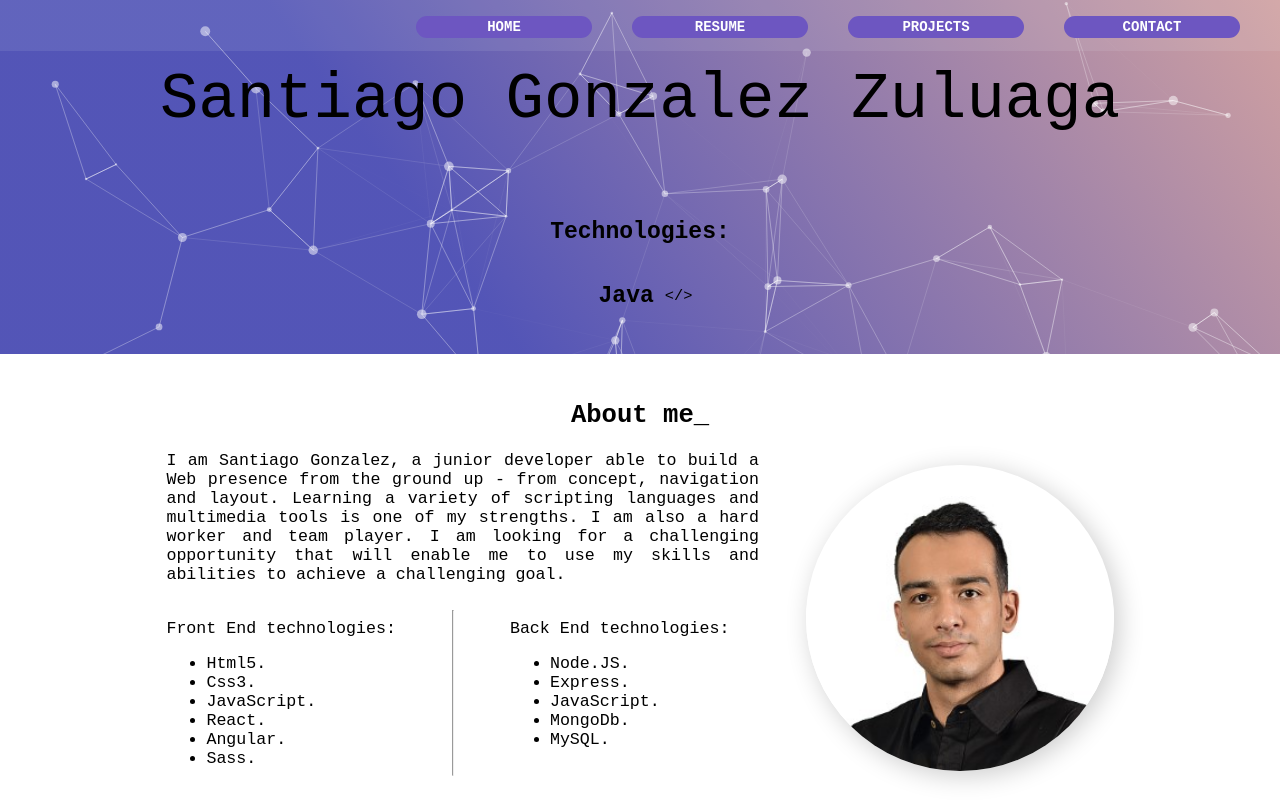
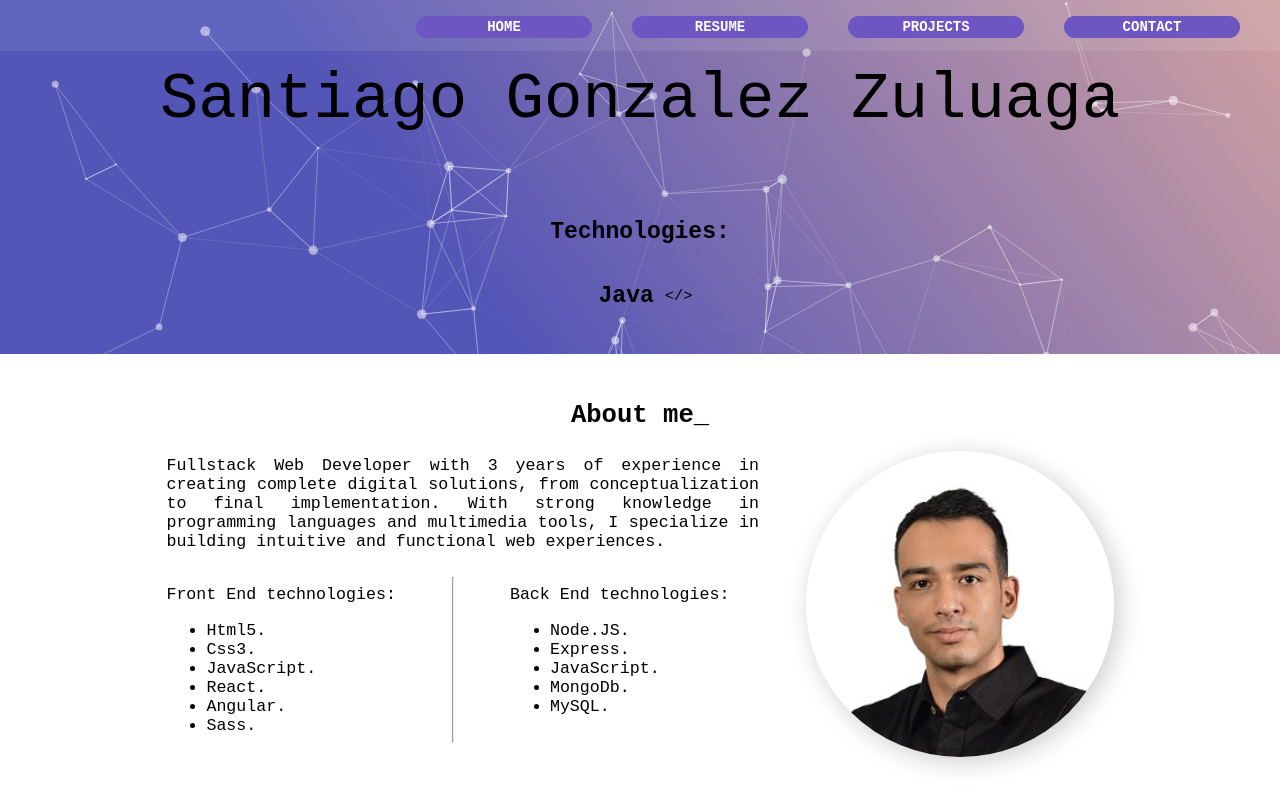
Before and after one commit to santiagogozu/Portafolio, a React (Create React App) app: page / in a window 1280 px wide. Shown: the top 800 px of the page. Built offline with nearby package versions, Linux system fonts and the light colour scheme.

Commit message:
Change in About

```diff
--- a/src/Components/About/About.jsx
+++ b/src/Components/About/About.jsx
@@ -12,13 +12,12 @@ const About = () => {
           <img src={imgAbout} alt="" />
         </div>
         <div className="section__description">
-            <div className="section__description_text" >
-              I am Santiago Gonzalez, a junior developer able to build a Web
-              presence from the ground up - from concept, navigation and layout.
-              Learning a variety of scripting languages and multimedia tools is
-              one of my strengths. I am also a hard worker and team player. I am
-              looking for a challenging opportunity that will enable me to use
-              my skills and abilities to achieve a challenging goal.
+          <div className="section__description_text">
+            Fullstack Web Developer with 3 years of experience in creating
+            complete digital solutions, from conceptualization to final
+            implementation. With strong knowledge in programming languages and
+            multimedia tools, I specialize in building intuitive and functional
+            web experiences.
           </div>
           <br />
           <div className="section__description_list">
```
Lines whose indentation alone changed are shown as unchanged.
